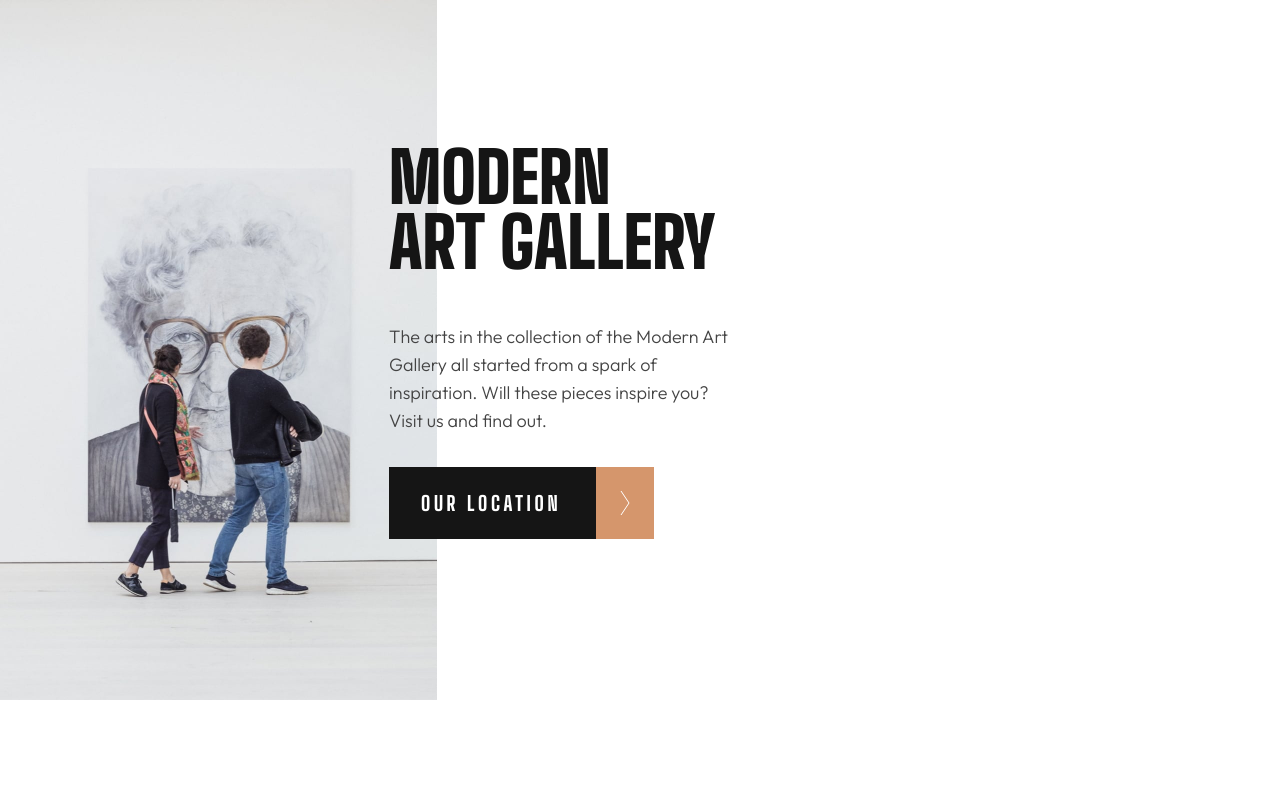
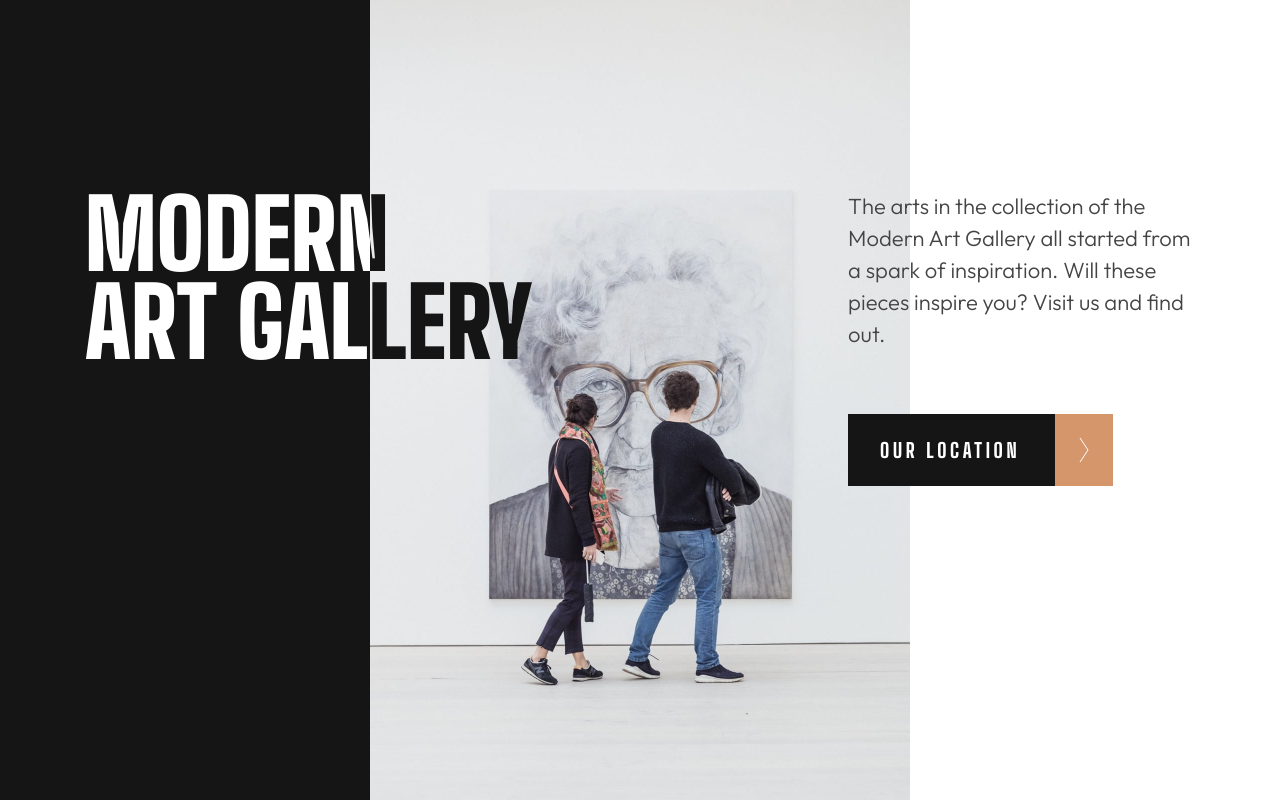
Before and after one commit to richieAiello/art-gallery-website, a website built with Parcel: page index.html in a window 1280 px wide. Shown: the top 800 px of the page. Built offline with nearby package versions, Linux system fonts and the light colour scheme.

Commit message:
Styled hero for home page on desktop.

```diff
--- a/index.html
+++ b/index.html
@@ -22,6 +22,7 @@
                     art gallery
                 </h1>
 
+                <div class="hero__wrapper">
                     <p class="hero__text">
                         The arts in the collection of the Modern Art Gallery all started
                         from a spark of inspiration. Will these pieces inspire you? Visit
@@ -36,6 +37,7 @@
                             class="btn__arrow"
                         >
                     </a>
+                </div>
             </section>
 
             <!-- Displayed on mobile -->
--- a/styles/main.scss
+++ b/styles/main.scss
@@ -56,6 +56,14 @@ $white: #FFFFFF;
             padding: 3.5rem 0;
             width: min(100% - 5rem, 1110px);
             margin-inline: auto;
+        }
+    }
+
+    @media(min-width: 1200px) {
+
+        &--hero {
+            width: min(100vw - 5rem, 1110px);
+            // background-color: #D5966C;
         }
     }
 }
@@ -124,6 +132,44 @@ $white: #FFFFFF;
 
         &__text {
             max-width: 30ch;
+        }
+    }
+
+    @media(min-width: 1200px) {
+
+        & {
+            grid-template-columns: 1fr auto 1fr;
+            grid-template-areas: "a b . ";
+            margin-bottom: 11.25rem;
+        }
+
+        &__context {
+            display: flex;
+            justify-content: space-between;
+            top: 190px;
+            left: 0;
+            right: 0;
+        }
+
+        &__heading {
+            font-size: 6rem;
+            line-height: 5.5rem;
+            background-image: linear-gradient(to right, $white 285px, $black 285px);
+            background-clip: text;
+            -webkit-background-clip: text;
+            -webkit-text-fill-color: transparent;
+        }
+
+        &__text {
+            font-size: 1.375rem;
+            line-height: 2rem;
+            max-width: 24ch;
+        }
+
+        &__background-left {
+            display: initial;
+            background-color: $black;
+            grid-area: a;
         }
     }
 }
@@ -430,12 +476,21 @@ $white: #FFFFFF;
         }
     }
 
+
+
     @media(min-width: 1190px) {
 
         &--home {
             top: unset;
             left: 0;
             bottom: 914px;
+        }
+    }
+
+    @media(min-width: 1200px) {
+
+        &--location {
+            margin: 4rem 0 0 0;
         }
     }
 }
@@ -549,4 +604,20 @@ $white: #FFFFFF;
             }
         }
     }
+
+    @media(min-width: 1200px) {
+
+        &--hero {
+
+            &-tablet {
+                display: none;
+            }
+
+            &-desktop {
+                display: initial;
+                max-width: 540px;
+                grid-area: b;
+            }
+        }
+    }
 }
```
Also changed, not shown: styles/style.css. Lines whose indentation alone changed are shown as unchanged.
